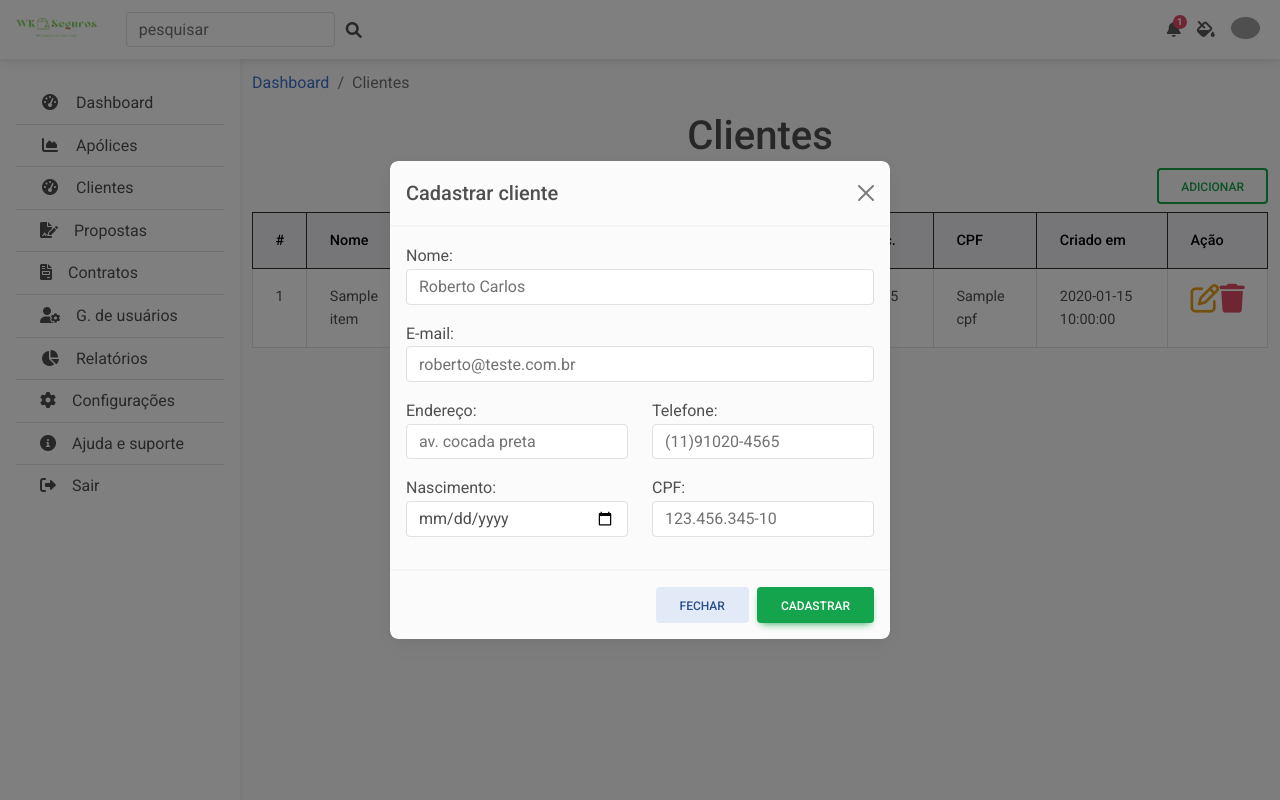
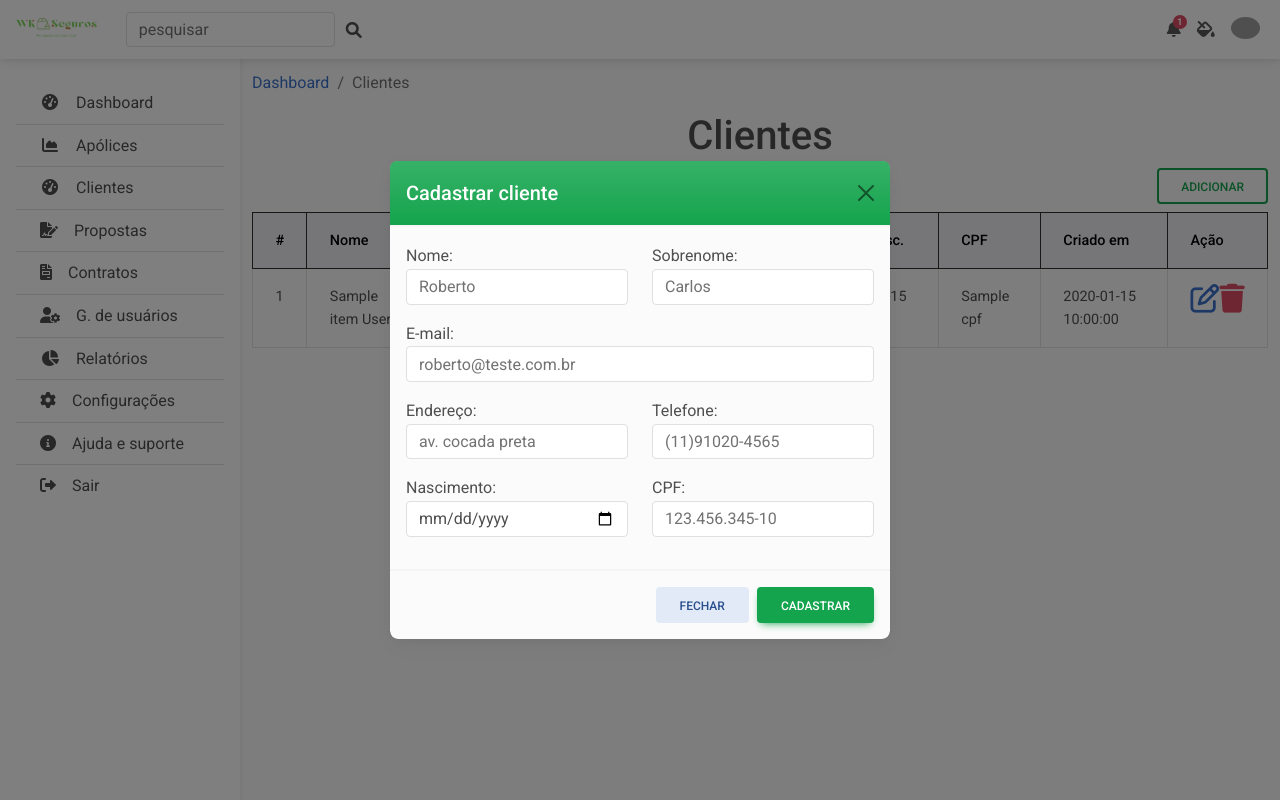
Before and after one commit to bywilliams/wkseguros, a Flask app: page /clientes in a window 1280 px wide, after a click on "ADICIONAR". Run offline with Flask 3, Linux system fonts and the light colour scheme; a user stored in the database is signed in; a database or web service that is not in the repository returns one stand-in record (values such as "Sample title"); data that the repository does not hold is empty; grey boxes are pictures that could not be loaded.

Commit message:
Feat: CRUD de clientes concluído

```diff
--- a/wkseguros/frontend/routes/index_routes.py
+++ b/wkseguros/frontend/routes/index_routes.py
@@ -27,12 +27,56 @@ def dashboard():
     return redirect(url_for('index.login'))
 
 
-@index_bp.route('/clientes')
+@index_bp.route('/clientes', methods=['GET'])
 def clients():
     response = requests.get('http://127.0.0.1:8000/api/v1/clients')
     if response.status_code == HTTPStatus.OK:
         clients = response.json()
         return render_template('app/client.html', clients=clients)
+    return "Error fetching clients", response.status_code
+
+@index_bp.route('/clientes', methods=['POST'])
+def create_client():
+    client_data = {
+        'name': request.form['name'],
+        'last_name': request.form['last_name'],
+        'cpf': request.form['cpf'],
+        'born_date': request.form['born_date'],
+        'address': request.form['address'],
+        'email': request.form['email'],
+        'phone': request.form['phone'],
+        'created_at': "2024-10-22 18:00:00",
+    }
+    response = requests.post('http://127.0.0.1:8000/api/v1/clients', json=client_data)
+    if response.status_code == HTTPStatus.OK:
+        return redirect(url_for('index.clients'))
+    return "Error fetching clients", response.status_code
+
+@index_bp.route('/update/<int:client_id>', methods=['POST'])
+def update_client(client_id):
+    client_data = {
+        'name': request.form['name'],
+        'last_name': request.form['last_name'],
+        'cpf': request.form['cpf'],
+        'born_date': request.form['born_date'],
+        'address': request.form['address'],
+        'email': request.form['email'],
+        'phone': request.form['phone'],
+        'updated_at': "2024-10-23 18:00:00"
+    }
+
+    response = requests.put(f'http://127.0.0.1:8000/api/v1/clients/{client_id}', json=client_data)
+    # return {"status": response.status_code}
+    if response.status_code == HTTPStatus.OK:
+        return redirect(url_for('index.clients'))
+    return "Error fetching clients", response.status_code
+
+
+@index_bp.route('/<int:client_id>', methods=['POST'])
+def delete_client(client_id):
+    response = requests.delete(f'http://127.0.0.1:8000/api/v1/clients/{client_id}')
+    if response.status_code == HTTPStatus.OK:
+        return redirect(url_for('index.clients'))
     return "Error fetching clients", response.status_code
 
 @index_bp.route('/login', methods=['GET', 'POST'])
--- a/wkseguros/frontend/templates/app/client.html
+++ b/wkseguros/frontend/templates/app/client.html
@@ -10,7 +10,7 @@
 </div>
 
 <div class="table-responsive">
-    <table class="table table-hover table-bordered">
+    <table class="table table-hover table-striped table-bordered">
         <thead>
             <tr class="table-secondary border-dark">
                 <th>#</th>
@@ -28,18 +28,18 @@
             {% for client in clients %}
             <tr>
                 <td>{{ client.id }}</td>
-                <td>{{ client.name }}</td>
+                <td>{{ client.name }} {{ client.last_name }}</td>
                 <td>{{ client.email }}</td>
                 <td>{{ client.address }}</td>
                 <td>{{ client.phone }}</td>
-                <td>{{ client.born_date }}</td>
+                <td>{{ client.formatted_born_date }}</td>
                 <td>{{ client.cpf }}</td>
-                <td>{{ client.created_at }}</td>
+                <td>{{ client.formatted_created_at }}</td>
                 <td>
                     <div class="d-flex justify-content-evenly">
                         <a href="#!" data-bs-toggle="modal"
                         data-bs-target="#editClient_{{ client.id }}">
-                            <i class="fa-regular fa-pen-to-square text-warning fa-2x"></i>
+                            <i class="fa-regular fa-pen-to-square text-primary fa-2x"></i>
                         </a>
                         <a href="#!" data-bs-toggle="modal"
                         data-bs-target="#removeClient_{{ client.id }}">
--- a/wkseguros/frontend/templates/app/modals/clients.html
+++ b/wkseguros/frontend/templates/app/modals/clients.html
@@ -2,37 +2,41 @@
 <div class="modal fade" id="createClient" tabindex="-1" aria-labelledby="exampleModalLabel" aria-hidden="true">
     <div class="modal-dialog modal-dialog-centered">
         <div class="modal-content bg-light bg-gradient">
-            <form action="" method="post">
-                <div class="modal-header">
+            <form action="{{ url_for('index.create_client') }}" method="post">
+                <div class="modal-header bg-success bg-gradient text-white">
                     <h1 class="modal-title fs-5" id="exampleModalLabel">Cadastrar cliente</h1>
                     <button type="button" class="btn-close" data-bs-dismiss="modal" aria-label="Close"></button>
                 </div>
 
                 <div class="modal-body">
                     <div class="row">
-                        <div class="col-md-12 mb-3">
+                        <div class="col-md-6 mb-3">
                             <label for="">Nome:</label>
-                            <input type="text" name="" id="" class="form-control" placeholder="Roberto Carlos">
+                            <input type="text" name="name" id="name" class="form-control" placeholder="Roberto">
+                        </div>
+                        <div class="col-md-6 mb-3">
+                            <label for="">Sobrenome:</label>
+                            <input type="text" name="last_name" id="last_name" class="form-control" placeholder="Carlos">
                         </div>
                         <div class="col-md-12 mb-3">
                             <label for="">E-mail:</label>
-                            <input type="email" name="" id="" class="form-control" placeholder="roberto@teste.com.br">
+                            <input type="email" name="email" id="email" class="form-control" placeholder="roberto@teste.com.br">
                         </div>
                         <div class="col-md-6 mb-3">
                             <label for="">Endereço:</label>
-                            <input type="text" name="" id="" class="form-control" placeholder="av. cocada preta">
+                            <input type="text" name="address" id="address" class="form-control" placeholder="av. cocada preta">
                         </div>
                         <div class="col-md-6 mb-3">
                             <label for="">Telefone:</label>
-                            <input type="text" name="" id="" class="form-control" placeholder="(11)91020-4565">
+                            <input type="text" name="phone" id="phone" class="form-control" placeholder="(11)91020-4565">
                         </div>
                         <div class="col-md-6 mb-3">
                             <label for="">Nascimento:</label>
-                            <input type="date" name="" id="" class="form-control">
+                            <input type="date" name="born_date" id="born_date" class="form-control">
                         </div>
                         <div class="col-md-6">
                             <label for="">CPF:</label>
-                            <input type="text" name="" id="" class="form-control" placeholder="123.456.345-10">
+                            <input type="text" name="cpf" id="cpf" class="form-control" placeholder="123.456.345-10">
                         </div>
                     </div>
                 </div>
@@ -52,37 +56,41 @@
 <div class="modal fade" id="editClient_{{ client.id }}" tabindex="-1" aria-labelledby="exampleModalLabel" aria-hidden="true">
     <div class="modal-dialog modal-dialog-centered">
         <div class="modal-content bg-light bg-gradient">
-            <form action="" method="post">
-                <div class="modal-header">
+            <form action="{{ url_for('index.update_client', client_id=client.id) }}" method="post">
+                <div class="modal-header bg-primary bg-gradient text-white">
                     <h1 class="modal-title fs-5" id="exampleModalLabel">Editar {{ client.name }}</h1>
                     <button type="button" class="btn-close" data-bs-dismiss="modal" aria-label="Close"></button>
                 </div>
 
                 <div class="modal-body">
                     <div class="row">
-                        <div class="col-md-12 mb-3">
+                        <div class="col-md-6 mb-3">
                             <label for="">Nome:</label>
-                            <input type="text" name="" id="" class="form-control" value="{{ client.name }}">
+                            <input type="text" name="name" id="name" class="form-control" value="{{ client.name }}">
+                        </div>
+                        <div class="col-md-6 mb-3">
+                            <label for="">Sobrenome:</label>
+                            <input type="text" name="last_name" id="last_name" class="form-control" value="{{ client.last_name }}">
                         </div>
                         <div class="col-md-12 mb-3">
                             <label for="">E-mail:</label>
-                            <input type="email" name="" id="" class="form-control" value="{{ client.email}}">
+                            <input type="email" name="email" id="email" class="form-control" value="{{ client.email}}">
                         </div>
                         <div class="col-md-6 mb-3">
                             <label for="">Endereço:</label>
-                            <input type="text" name="" id="" class="form-control" value="{{ client.address }}">
+                            <input type="text" name="address" id="address" class="form-control" value="{{ client.address }}">
                         </div>
                         <div class="col-md-6 mb-3">
                             <label for="">Telefone:</label>
-                            <input type="text" name="" id="" class="form-control" value="{{ client.phone }}">
+                            <input type="text" name="phone" id="phone" class="form-control" value="{{ client.phone }}">
                         </div>
                         <div class="col-md-6 mb-3">
                             <label for="">Nascimento:</label>
-                            <input type="date" name="" id="" class="form-control" value="{{ client.born_date }}">
+                            <input type="date" name="born_date" id="born_date" class="form-control" value="{{ client.iso_born_date }}">
                         </div>
                         <div class="col-md-6">
                             <label for="">CPF:</label>
-                            <input type="text" name="" id="" class="form-control" value="{{ client.cpf }}">
+                            <input type="text" name="cpf" id="cpf" class="form-control" value="{{ client.cpf }}">
                         </div>
                     </div>
                 </div>
@@ -103,8 +111,8 @@
 <div class="modal fade" id="removeClient_{{ client.id }}">
     <div class="modal-dialog modal-dialog-centered">
         <div class="modal-content">
-
-            <div class="modal-header">
+            <form action="{{ url_for('index.delete_client', client_id=client.id) }}" method="post">
+                <div class="modal-header bg-danger text-white">
                     <h1 class="modal-title fs-5" id="exampleModalLabel">Remover {{ client.name }}</h1>
                     <button type="button" class="btn-close" data-bs-dismiss="modal" aria-label="Close"></button>
                 </div>
@@ -115,6 +123,7 @@
                     <button class="btn btn-secondary" data-bs-dismiss="modal">Fechar</button>
                     <button type="submit" class="btn btn-danger">Remover</button>
                 </div>
+            </form>
         </div>
 
     </div>
--- a/wkseguros/frontend/templates/base.html
+++ b/wkseguros/frontend/templates/base.html
@@ -5,7 +5,6 @@
   <meta charset="UTF-8" />
   <meta name="viewport" content="width=device-width, initial-scale=1, shrink-to-fit=no" />
   <meta http-equiv="x-ua-compatible" content="ie=edge" />
-  <title>Material Design for Bootstrap</title>
   <!-- Font Awesome -->
   <link rel="stylesheet" href="https://use.fontawesome.com/releases/v6.0.0/css/all.css" />
   <!-- Google Fonts Roboto -->
@@ -203,10 +202,6 @@
   });
 </script>
 
-
-
-
-
 </body>
 
 </html>
```
Also changed, not shown: wkseguros/backend/api/V1/client.py (+30 -1 lines), wkseguros/backend/core/services/client_service.py (+16 -12 lines), wkseguros/backend/repositories/client_repository.py (+29 -8 lines), wkseguros/backend/schemas/client.py (+19 -5 lines), wkseguros/app.db. Lines whose indentation alone changed are shown as unchanged.
